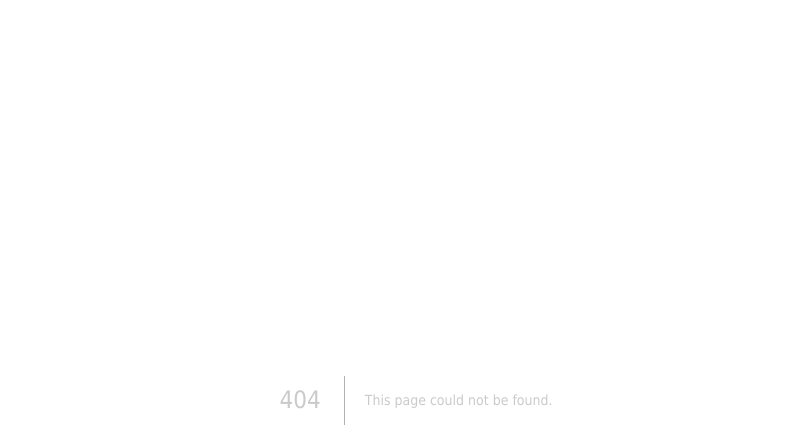
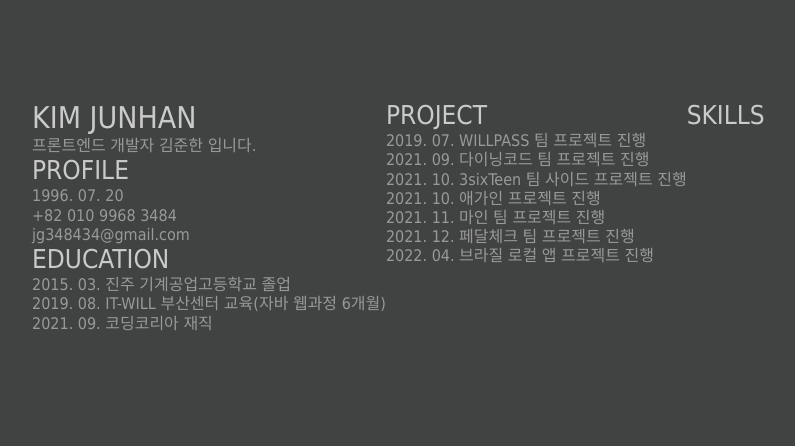
Before and after one commit to sovla/Portfolio2022, a Next.js app: page /aboutme in a window 1280 px wide. Before the commit this address had no page. Shown: the top 446 px of the page, without its empty margins (224-1019 px from the left). Built offline with nearby package versions, Linux system fonts and the light colour scheme.

Commit message:
- aboutme 작성

```diff
--- /dev/null
+++ b/pages/aboutme.tsx
@@ -0,0 +1,68 @@
+import React from "react";
+import styled from "styled-components";
+
+const Container = styled.div`
+  width: 100vw;
+  background-color: #414242;
+  padding: 100px 20%;
+  min-height: 100vh;
+  display: flex;
+  flex-direction: row;
+  .section {
+    width: 40%;
+    height: calc(100vh - 200px);
+  }
+  .content {
+    flex: 1;
+  }
+`;
+
+const AboutMe = () => {
+  return (
+    <Container>
+      <div>
+        <h1>KIM JUNHAN</h1>
+        <p>프론트엔드 개발자 김준한 입니다.</p>
+
+        <h2>PROFILE</h2>
+        <p>1996. 07. 20</p>
+        <p>+82 010 9968 3484</p>
+        <p>jg348434@gmail.com</p>
+
+        <h2>EDUCATION</h2>
+        <p>2015. 03. 진주 기계공업고등학교 졸업</p>
+        <p>2019. 08. IT-WILL 부산센터 교육(자바 웹과정 6개월)</p>
+        <p>2021. 09. 코딩코리아 재직</p>
+      </div>
+      <div>
+        <h2>PROJECT</h2>
+        <p>2019. 07. WILLPASS 팀 프로젝트 진행</p>
+        <p>2021. 09. 다이닝코드 팀 프로젝트 진행</p>
+        <p>2021. 10. 3sixTeen 팀 사이드 프로젝트 진행</p>
+        <p>2021. 10. 애가인 프로젝트 진행</p>
+        <p>2021. 11. 마인 팀 프로젝트 진행</p>
+        <p>2021. 12. 페달체크 팀 프로젝트 진행</p>
+        <p>2022. 04. 브라질 로컬 앱 프로젝트 진행</p>
+      </div>
+      <div>
+        <h2>SKILLS</h2>
+      </div>
+    </Container>
+  );
+};
+
+const SKILLS = {
+  front: [
+    "HTML",
+    "CSS",
+    "JAVASCRIPT",
+    "JQUERY",
+    "BOOTSTRAP",
+    "REACT",
+    "REACT-NATIVE",
+    "TYPESCRIPT",
+  ],
+  back: ["JAVA", "MYSQL", "SPRING"],
+};
+
+export default AboutMe;
```
